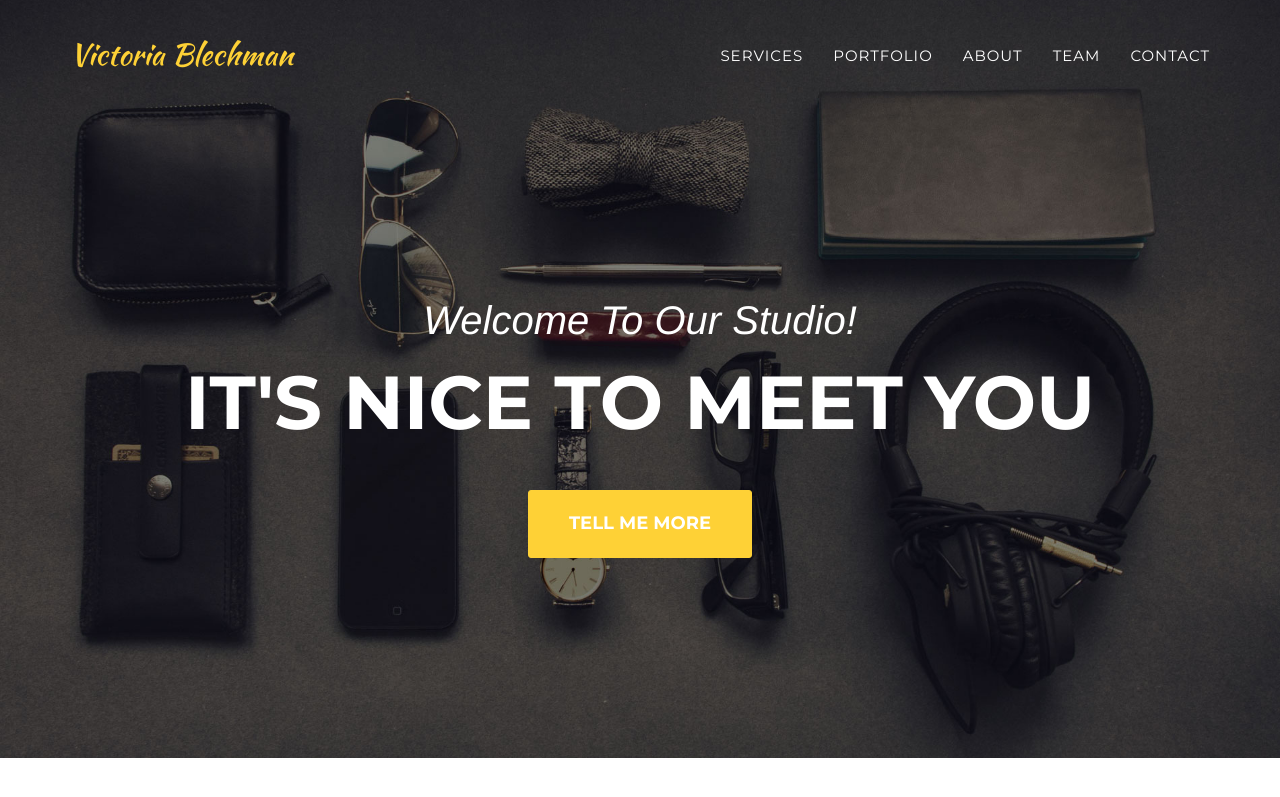
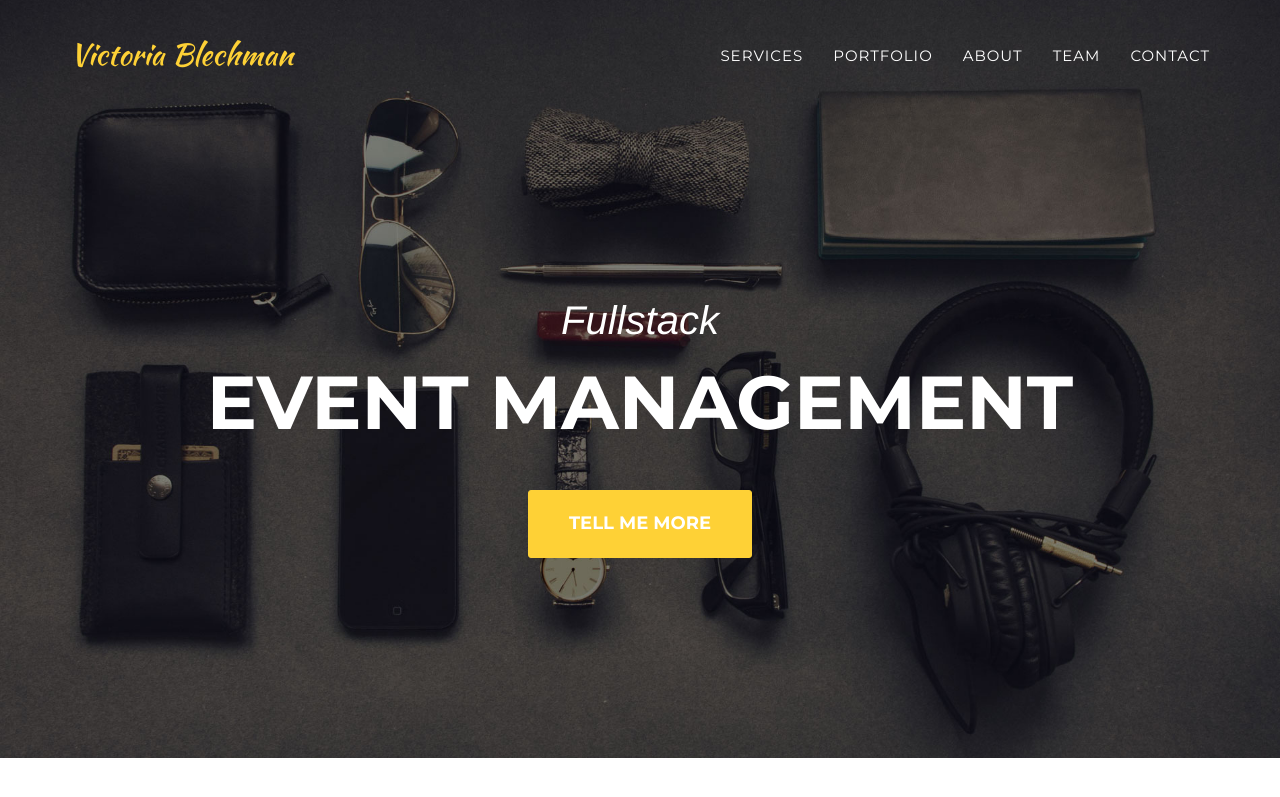
Before and after one commit to blechman/blechman.github.io, a Jekyll site: the page built from index.html, in a window 1280 px wide and 900 px high. Shown: the top 797 px of the window. Built offline with Jekyll 4.4.1, drawn with Linux system fonts in a browser that asks for light colours; some web fonts are replaced.

Commit message:
Update header.html

```diff
--- a/_includes/header.html
+++ b/_includes/header.html
@@ -44,8 +44,8 @@
     <header>
         <div class="container">
             <div class="intro-text">
-                <div class="intro-lead-in">Welcome To Our Studio!</div>
-                <div class="intro-heading">It's Nice To Meet You</div>
+                <div class="intro-lead-in">Fullstack</div>
+                <div class="intro-heading">Event Management</div>
                 <a href="#services" class="page-scroll btn btn-xl">Tell Me More</a>
             </div>
         </div>
```
